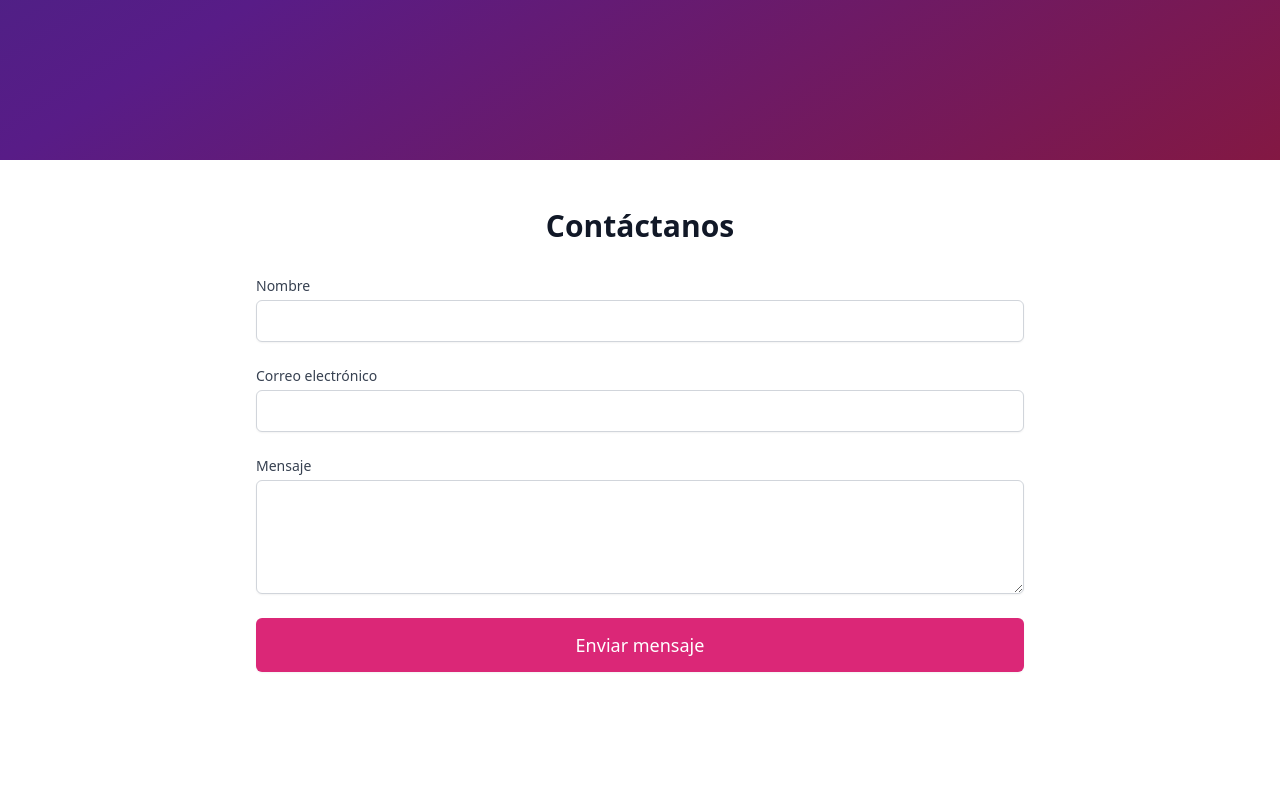
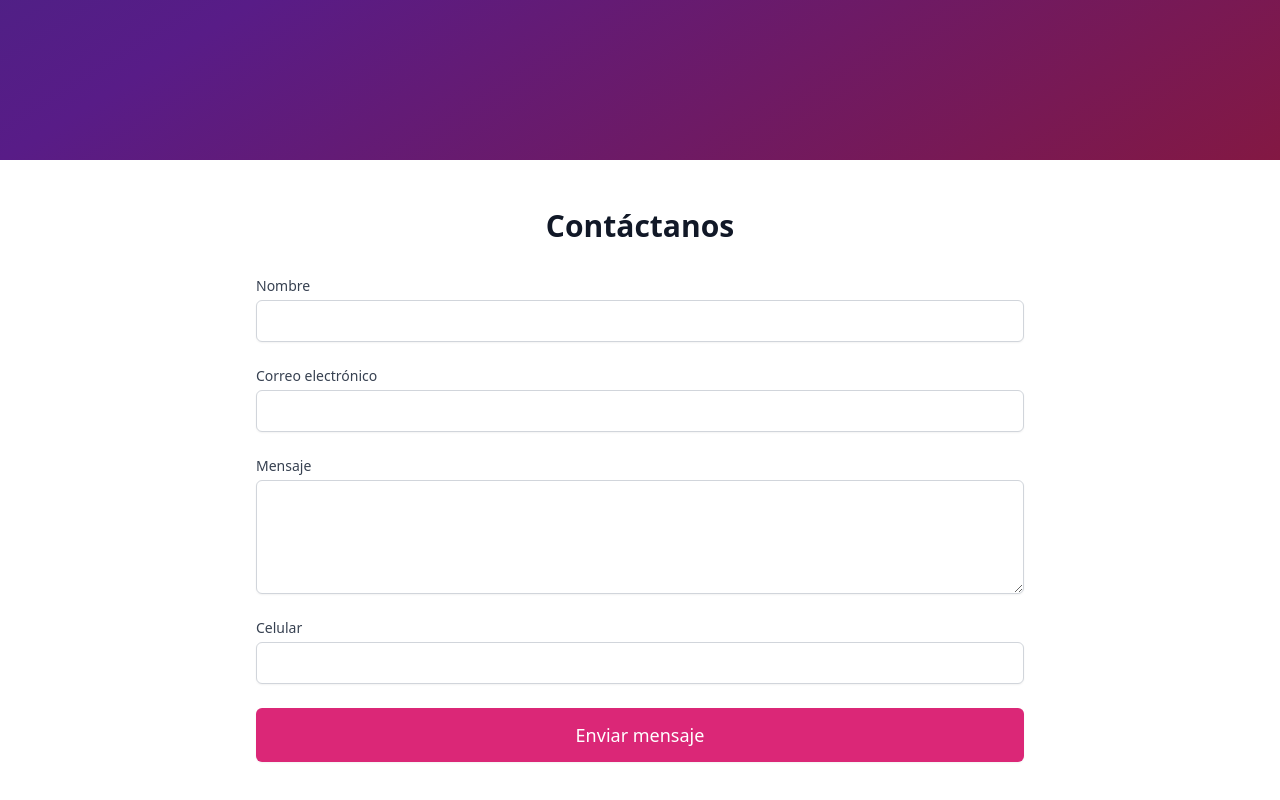
Before and after one commit to keykun456/ForeverUs, a Next.js app: page / in a window 1280 px wide. Shown: the part 704-1504 px from the top of the page. Before the commit the page ends 1424 px from the top, so only its background shows below. Built offline with nearby package versions, Linux system fonts and the light colour scheme.

Commit message:
mejora: agrego el campo celular

```diff
--- a/pages/api/contact.ts
+++ b/pages/api/contact.ts
@@ -1,23 +1,25 @@
 import type { NextApiRequest, NextApiResponse } from 'next'
 // 👉 importas supabase
 import { supabase } from '../../lib/supabaseClient'
+
 export default async function handler(req: NextApiRequest, res: NextApiResponse) {
   if (req.method !== "POST") {
     return res.status(405).json({ error: "Método no permitido" });
   }
 
-  const { name, email, message } = req.body;
+  const { name, email, message, celular } = req.body; // 👉 ahora incluye celular
 
   console.log("✅ Nuevo mensaje recibido:");
   console.log("Nombre:", name);
   console.log("Email:", email);
   console.log("Mensaje:", message);
+  console.log("Celular:", celular);
 
   // 👉 insertar en Supabase (tabla Contacto)
   const { data, error } = await supabase
-    .from("Contacto") // usa el nombre exacto
+    .from("Contacto")
     .insert([
-      { nombre: name, correo: email, mensaje: message }
+      { nombre: name, correo: email, mensaje: message, celular }
     ]);
 
   if (error) {
--- a/pages/index.tsx
+++ b/pages/index.tsx
@@ -4,8 +4,17 @@ import React from "react";
 
 export default function Home() {
 
-	const [formData, setFormData] = useState<{ name: string; email: string; message: string; }>({
-    name: "", email: "", message: "" });
+	const [formData, setFormData] = useState<{
+      name: string;
+      email: string;
+      message: string;
+      celular: string; // 👉 nuevo campo
+    }>({
+      name: "",
+      email: "",
+      message: "",
+      celular: "" // 👉 inicializado vacío
+    });
 
 	const [status, setStatus] = useState("");
 
@@ -30,7 +39,7 @@ const handleSubmit = async (e: React.FormEvent<HTMLFormElement>) => {
     });
     if (!res.ok) throw new Error("Algo salió mal");
     setStatus("¡Mensaje enviado con éxito!");
-    setFormData({ name: "", email: "", message: "" });
+    setFormData({ name: "", email: "", message: "", celular: "" });
   } catch (error) {
     console.error(error);
     setStatus("Error al enviar el mensaje.");
@@ -135,6 +144,21 @@ const handleSubmit = async (e: React.FormEvent<HTMLFormElement>) => {
               ></textarea>
             </div>
 
+			<div>
+			  <label htmlFor="celular" className="block text-sm font-medium text-gray-700">
+				Celular
+			  </label>
+			  <input
+				type="text"
+				name="celular"
+				id="celular"
+				required
+				className="mt-1 block w-full border border-gray-300 rounded-md shadow-sm p-2 focus:ring-pink-500 focus:border-pink-500"
+				value={formData.celular} // 👉 enlace con el estado
+				onChange={handleChange} // 👉 manejador
+			  />
+			</div>
+
             <div>
               <button
                 type="submit"
```
